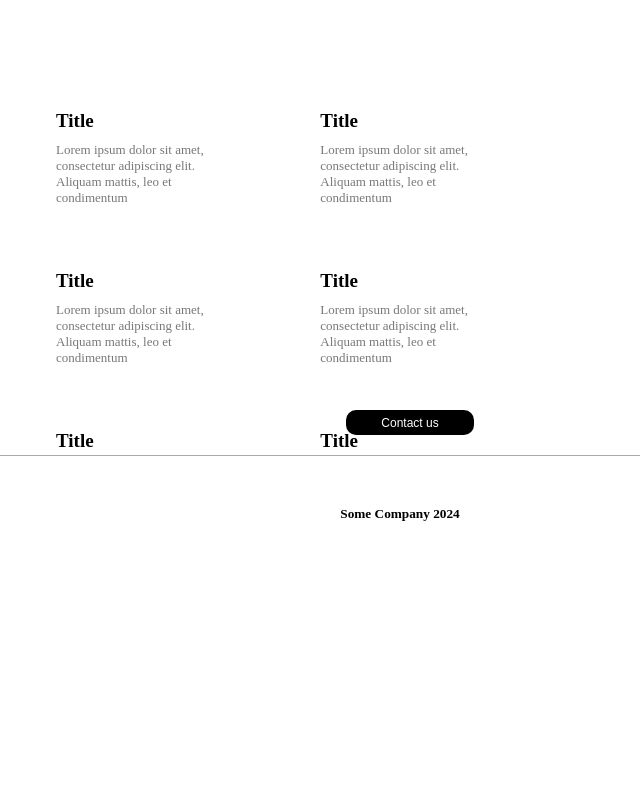
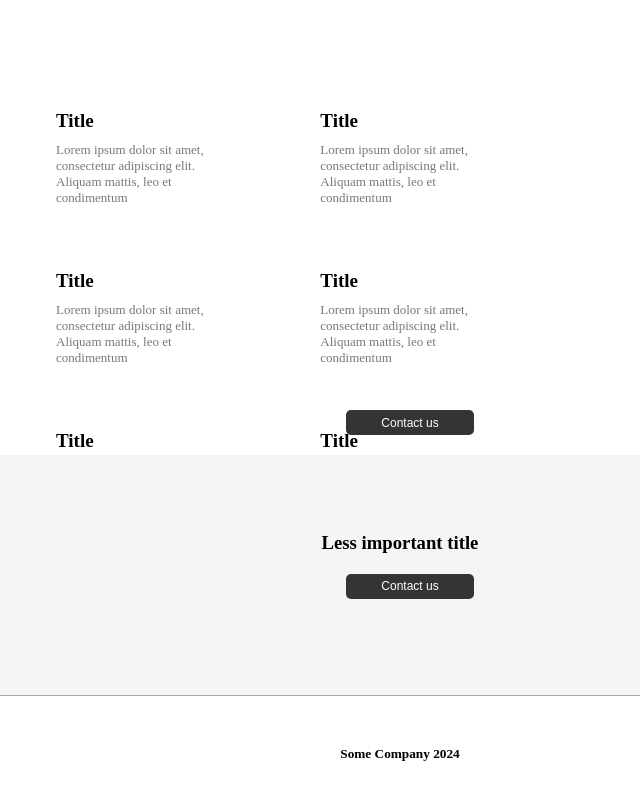
Before and after one commit to MoisGames/my-test-cad, a React (Vite) app in the folder client/: page / in a window 1280 px wide. Shown: the part 438-1238 px from the top of the page, without its empty margins (0-640 px from the left). Before the commit the page ends 1010 px from the top, so only its background shows below. Built offline with nearby package versions, Linux system fonts and the light colour scheme.

Commit message:
style All documents. minor fix. And Ending work MainPage.tsx

```diff
--- a/client/src/components/UI/button/ButtonContacts.tsx
+++ b/client/src/components/UI/button/ButtonContacts.tsx
@@ -1,6 +1,7 @@
 import * as React from 'react'
 import {useNavigate } from 'react-router-dom';
 import styled from "styled-components";
+import { centeringStyle, colorButtonContacts } from '../../../styles/baseLayout';
 
 export interface PropsButtonInterface
         extends React.HTMLAttributes<HTMLDivElement> {
@@ -9,13 +10,11 @@ export interface PropsButtonInterface
     }
 
 const Button = styled.button `
-    display: flex;
-    justify-content: center;
-    align-items: center;
+    ${centeringStyle}
     padding: 10px;
-    background-color: black;
+    ${colorButtonContacts}
     color: white;
-    border-radius: 10px;
+    border-radius: 5px;
     border: none;
     height: 25px;
     width: 10vw;
--- a/client/src/components/pages/MainPage.tsx
+++ b/client/src/components/pages/MainPage.tsx
@@ -3,6 +3,7 @@ import {
     backgroundDarkGrey,
             backgroundLightGrey,
             borderLine,
+            centeringStyle,
             colorLightGrey} from '../../styles/baseLayout';
 import ButtonContacts from '../UI/button/ButtonContacts';
 
@@ -42,10 +43,8 @@ const VideoContent = styled.iframe `
     ${backgroundDarkGrey}
 `
 const SectionParagraph = styled.section `
-    display: flex;
+    ${centeringStyle}
     flex-direction: column;
-    justify-content: center;
-    align-items: center;
     margin-top: 35px;
 `
 const TwoMainHead = styled.h2 `
@@ -75,6 +74,17 @@ const CardDesc = styled.span `
     font-size: 13px;
     ${colorLightGrey};
 `
+const SectionParagraphTwo = styled.section `
+    ${centeringStyle}
+    flex-direction: column;
+    width: 62.5vw;
+    height: 30vh;
+    ${backgroundLightGrey}
+`
+const ThreeHead = styled.h3 `
+
+`
+
 interface CardInfo {
     id: number,
     title: string,
@@ -160,7 +170,7 @@ const MainPage = () => {
                 <VideoContent
                     src="https://www.youtube.com/embed/dQw4w9WgXcQ?si=ySH8ELQ1T58ATguy"
                     title="YouTube Video"
-                    allow="accelerometer;
+                    allow="accelerometer
                     autoplay;
                     clipboard-write;
                     encrypted-media;
@@ -177,7 +187,14 @@ const MainPage = () => {
                 <ButtonContacts
                     title='Contact us'/>
             </SectionParagraph>
-
+            <SectionParagraphTwo>
+                <ThreeHead>
+                    Less important title
+                </ThreeHead>
+                <ButtonContacts
+                    title='Contact us'
+                    />
+            </SectionParagraphTwo>
         </Main>
     );
 };
--- a/client/src/styles/baseLayout.ts
+++ b/client/src/styles/baseLayout.ts
@@ -12,3 +12,11 @@ export const backgroundDarkGrey = css `
 export const colorLightGrey = css `
     color: rgb(120,120,120);
 `
+export const colorButtonContacts = css `
+    background-color: #343434;
+`
+export const centeringStyle = css `
+    display: flex;
+    justify-content: center;
+    align-items: center;
+`
```
